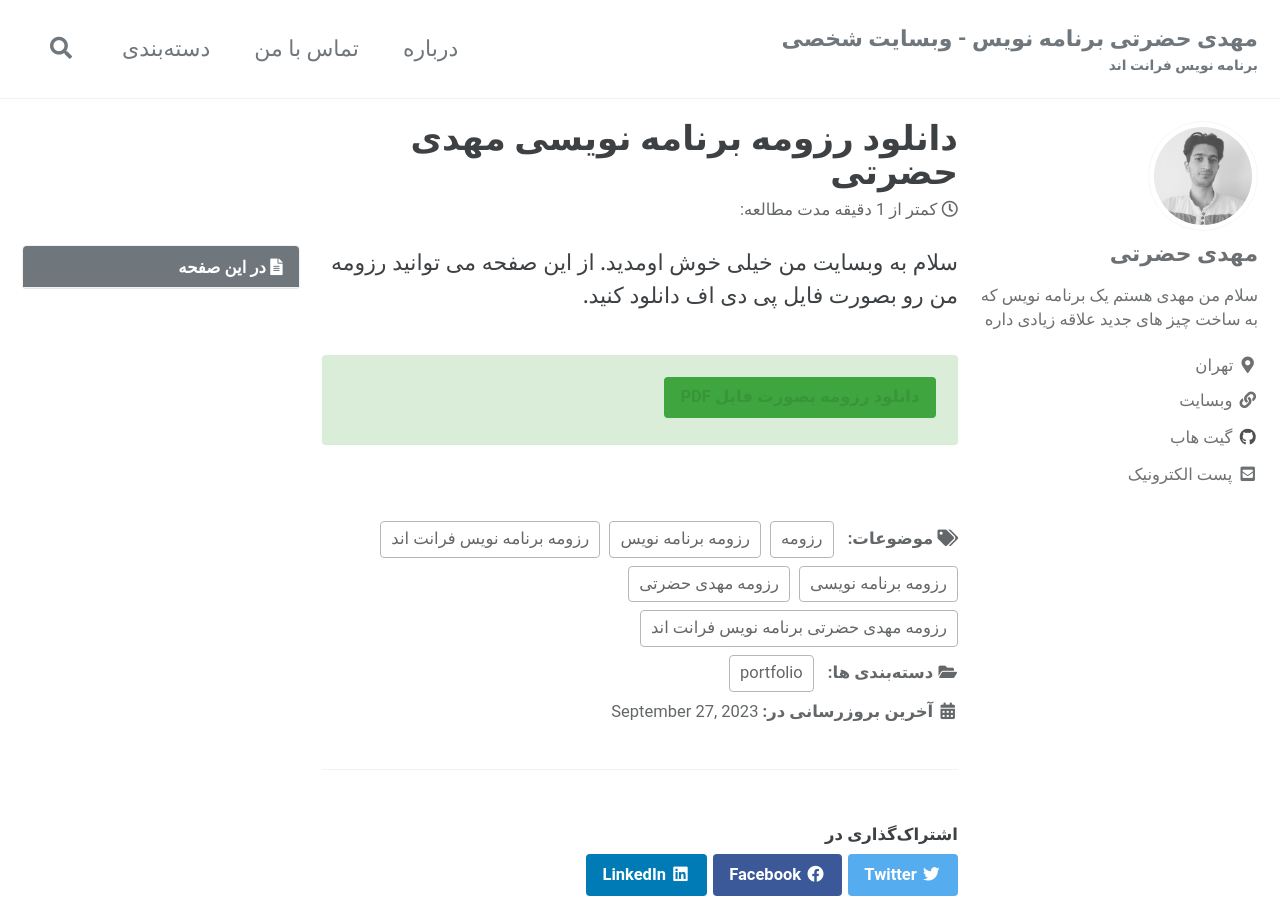
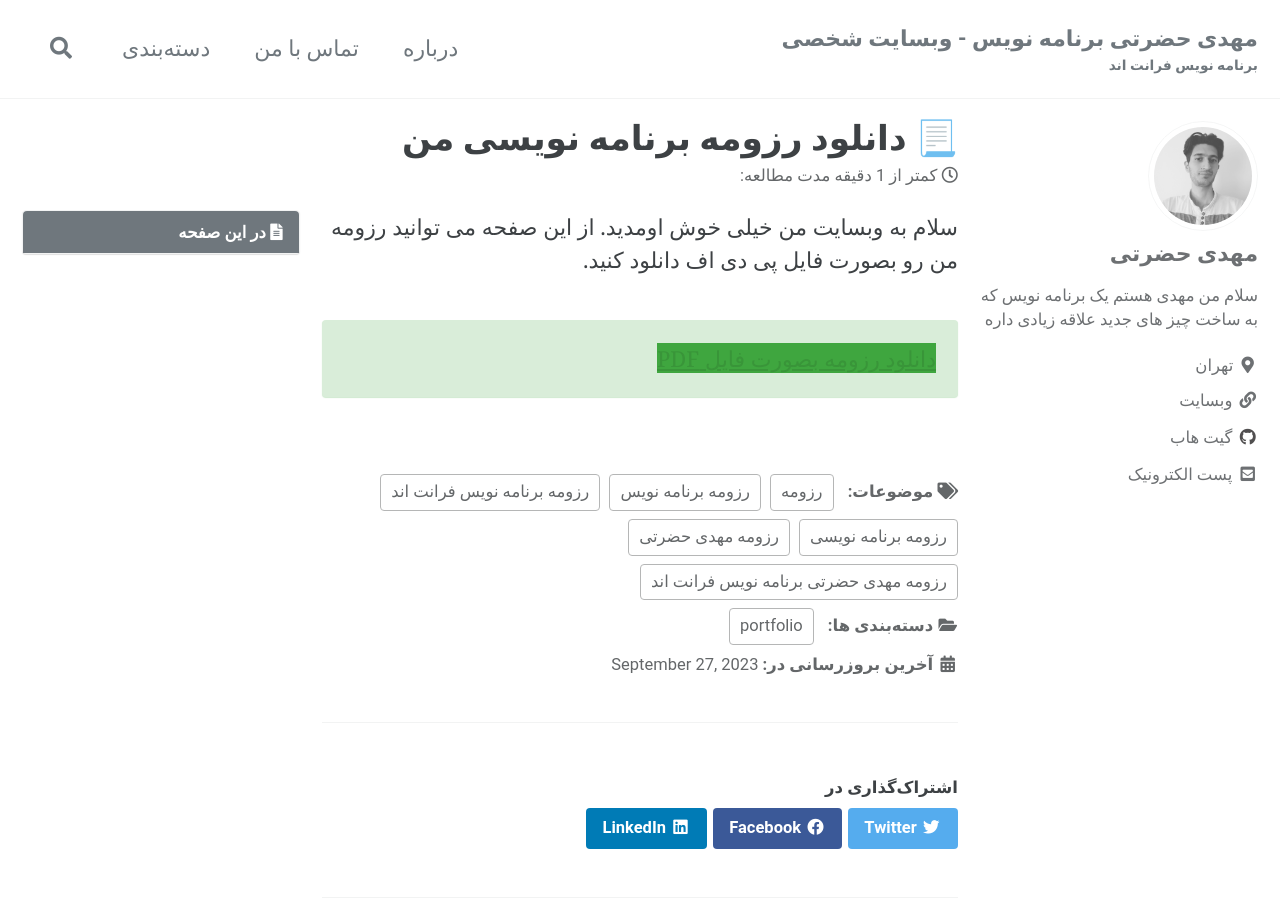
Before and after one commit to Mahdi-Hazrati/mahdihazrati.ir, a Jekyll site: the page built from _posts/2023-09-27-mahdihazrati-portfolio.md, in a window 1280 px wide and 900 px high. Built offline with Jekyll 4.4.1, drawn with Linux system fonts in a browser that asks for light colours; cached includes are drawn as plain includes; some web fonts are replaced; a style sheet for code colours, icons or effects is not loaded.

Commit message:
Update 2023-09-27-mahdihazrati-portfolio.md

```diff
--- a/_posts/2023-09-27-mahdihazrati-portfolio.md
+++ b/_posts/2023-09-27-mahdihazrati-portfolio.md
@@ -1,5 +1,5 @@
 ---
-title: "دانلود رزومه برنامه نویسی مهدی حضرتی"
+title: "📃 دانلود رزومه برنامه نویسی من"
 header:
   teaser: "assets/images/bio-photo.jpg"
 categories:
@@ -16,5 +16,5 @@ toc: true
 سلام به وبسایت من خیلی خوش اومدید.
 از این صفحه می توانید رزومه من رو بصورت فایل پی دی اف دانلود کنید.
 
-[دانلود رزومه بصورت فایل PDF](assets/document/mahdihazrati-portfoilo.pdf){: .btn .btn--success}
+<a href="https://mahdihazrati.ir/assets/document/mahdihazrati-portfoilo.pdf" class="btn--success">دانلود رزومه بصورت فایل PDF</a>
 {: .notice--success}
```
